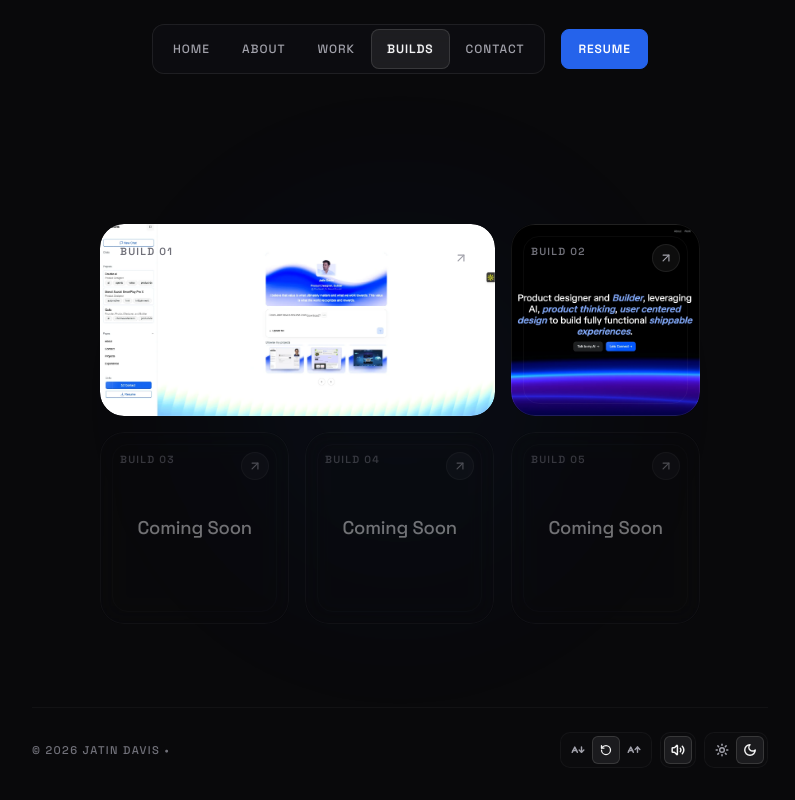
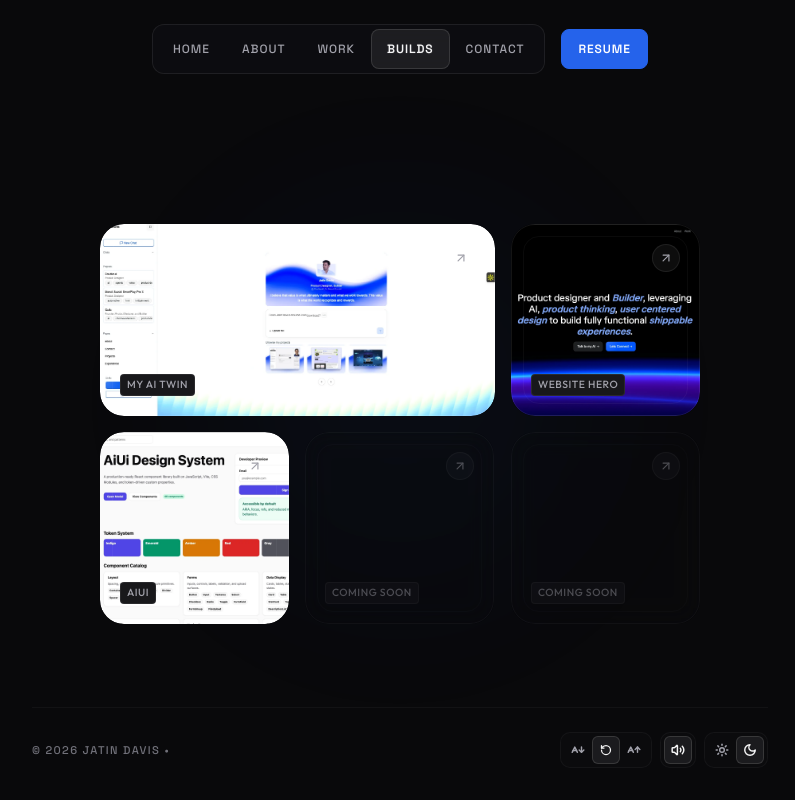
Before and after one commit to jatinmac/PortfolioBrutalist, a React (Vite) app: page / in a window 1280 px wide. Both pictures are taken after a click on the tab "BUILDS". Shown: the whole page, without its empty margins (240-1035 px from the left). Built offline with nearby package versions, Linux system fonts and the light colour scheme.

Commit message:
Add Aiui build card

```diff
--- a/src/components/BuildsPage.css
+++ b/src/components/BuildsPage.css
@@ -157,40 +157,46 @@
   transform: scale(1.04);
 }
 
-.build-overlay {
+
+
+/* Build Card Tag (styled similar to project-card-tag on Work page but with opaque background) */
+.builds-bento-item .project-card-tag {
+  font-family: var(--font-sans);
+  font-size: 0.65rem;
+  font-weight: 500;
+  color: var(--text-secondary);
+  background: #18181b !important; /* Opaque dark zinc background */
+  border: 1px solid rgba(255, 255, 255, 0.08);
+  padding: 0.125rem 0.375rem;
+  border-radius: 4px;
+  text-transform: uppercase;
+  letter-spacing: 0.05em;
+  transition: all 0.2s ease;
+  z-index: 10;
+  pointer-events: none;
   position: absolute;
-  inset: 0;
-  background: linear-gradient(to top, rgba(10, 10, 12, 0.9) 0%, rgba(10, 10, 12, 0.35) 60%, rgba(10, 10, 12, 0.55) 100%);
-  z-index: 2;
-  border-radius: 24px;
-  opacity: 0; /* Hidden by default */
-  pointer-events: none;
-  transition: opacity 0.4s cubic-bezier(0.16, 1, 0.3, 1);
+  bottom: 1.25rem;
+  left: 1.25rem;
 }
 
-.builds-bento-item:hover .build-overlay {
-  opacity: 1; /* Fade in on hover */
+:root.light .builds-bento-item .project-card-tag {
+  background: #ffffff !important; /* Opaque white background in light mode */
+  border-color: rgba(15, 23, 42, 0.08);
+  color: var(--text-secondary);
 }
 
-/* Light mode overrides */
-:root.light .build-overlay {
-  background: linear-gradient(to top, rgba(255, 255, 255, 0.95) 0%, rgba(255, 255, 255, 0.35) 60%, rgba(255, 255, 255, 0.55) 100%);
+/* Hover micro-interactions for the tag inside builds page */
+.builds-bento-item.is-interactive:hover .project-card-tag {
+  background: #27272a !important; /* Lighter opaque zinc on hover */
+  border-color: rgba(255, 255, 255, 0.16);
+  color: var(--text-primary);
+  transform: translateY(-2px);
 }
 
-.builds-bento-item .bento-placeholder {
+:root.light .builds-bento-item.is-interactive:hover .project-card-tag {
+  background: #f4f4f5 !important; /* Darker opaque zinc on hover in light mode */
+  border-color: rgba(15, 23, 42, 0.16);
   color: var(--text-primary);
-}
-
-/* Hover reveals for card content (title) when image is present */
-.builds-bento-item.has-image .bento-placeholder {
-  opacity: 0;
-  transform: translateY(8px);
-  transition: opacity 0.4s cubic-bezier(0.16, 1, 0.3, 1), transform 0.4s cubic-bezier(0.16, 1, 0.3, 1);
-}
-
-.builds-bento-item.has-image:hover .bento-placeholder {
-  opacity: 1;
-  transform: translateY(0);
 }
 
 /* =============================================
--- a/src/components/BuildsPage.jsx
+++ b/src/components/BuildsPage.jsx
@@ -24,9 +24,12 @@ const BUILDS_DATA = [
   },
   {
     id: 3,
-    title: 'Coming Soon',
+    title: 'Aiui',
     tag: 'BUILD 03',
     colSpan: 'col-span-1',
+    link: 'https://agenticui.netlify.app/',
+    image: '/AIui.png',
+    imageWebp: '/AIui.webp',
   },
   {
     id: 4,
@@ -83,18 +86,15 @@ export default function BuildsPage() {
               onKeyDown={(e) => handleKeyDown(e, build)}
               tabIndex={0}
               role="button"
-              aria-label={isInteractive ? `${build.tag}: ${build.title} (Opens in new tab)` : `${build.tag}: ${build.title}`}
+              aria-label={isInteractive ? `${build.title} build (Opens in new tab)` : `${build.title}`}
             >
-              {/* Background image & gradient overlay if available */}
+              {/* Background image if available */}
               {build.image && (
-                <>
-                  <div className="build-image-bg" style={{ backgroundImage: getBuildBackgroundImage(build) }} />
-                  <div className="build-overlay" />
-                </>
+                <div className="build-image-bg" style={{ backgroundImage: getBuildBackgroundImage(build) }} />
               )}
 
-              {/* Tag on Top Left */}
-              <span className="bento-tag">{build.tag}</span>
+              {/* Tag on Bottom Left Corner (styled like project card tag) */}
+              <span className="project-card-tag">{build.title}</span>
 
               {/* Corner Button */}
               {isInteractive ? (
@@ -116,9 +116,6 @@ export default function BuildsPage() {
                   <ArrowUpRight size={14} />
                 </div>
               )}
-
-              {/* Centered Placeholder Text */}
-              <span className="bento-placeholder">{build.title}</span>
             </div>
           );
         })}
```
Also changed, not shown: public/AIui.png (added), public/AIui.webp (added).
